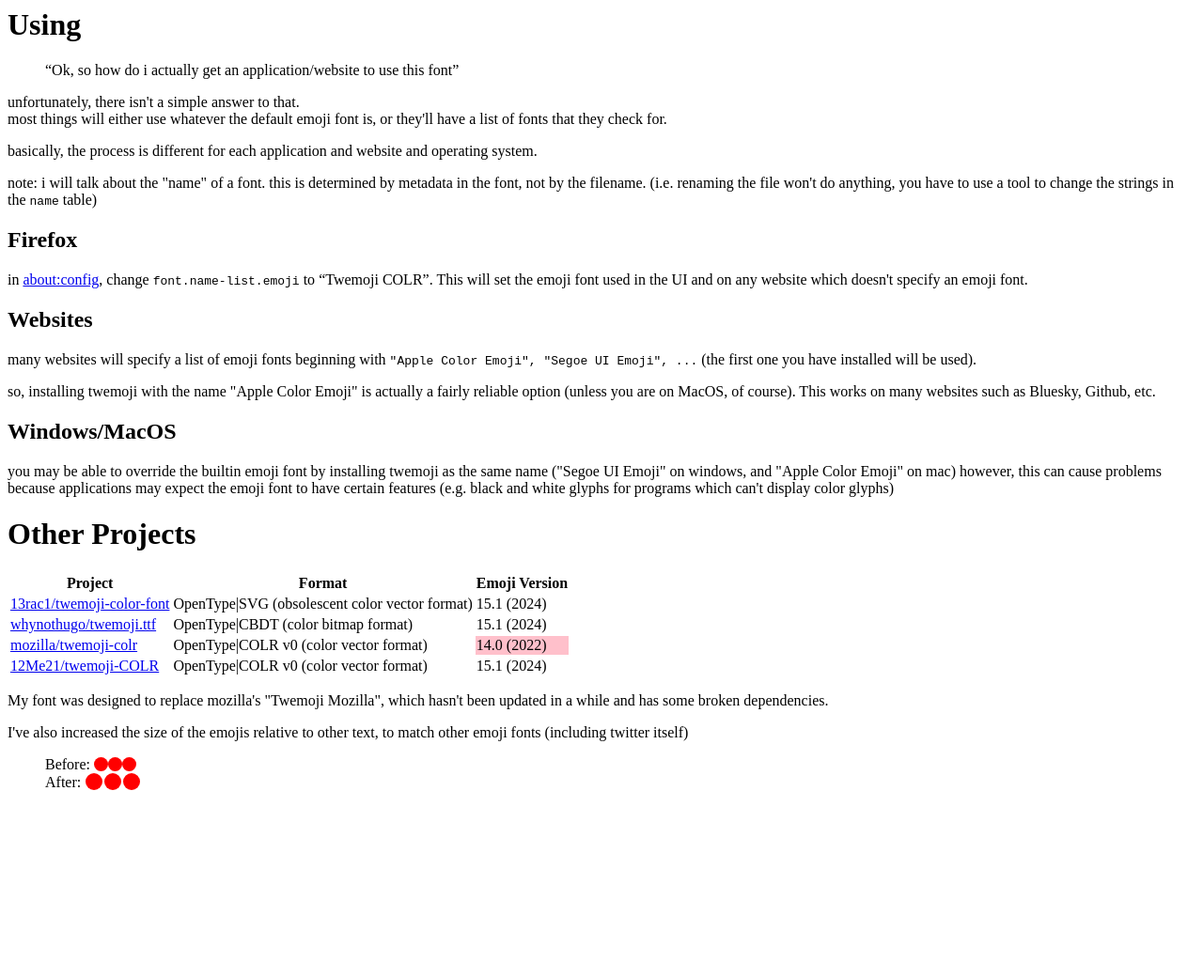
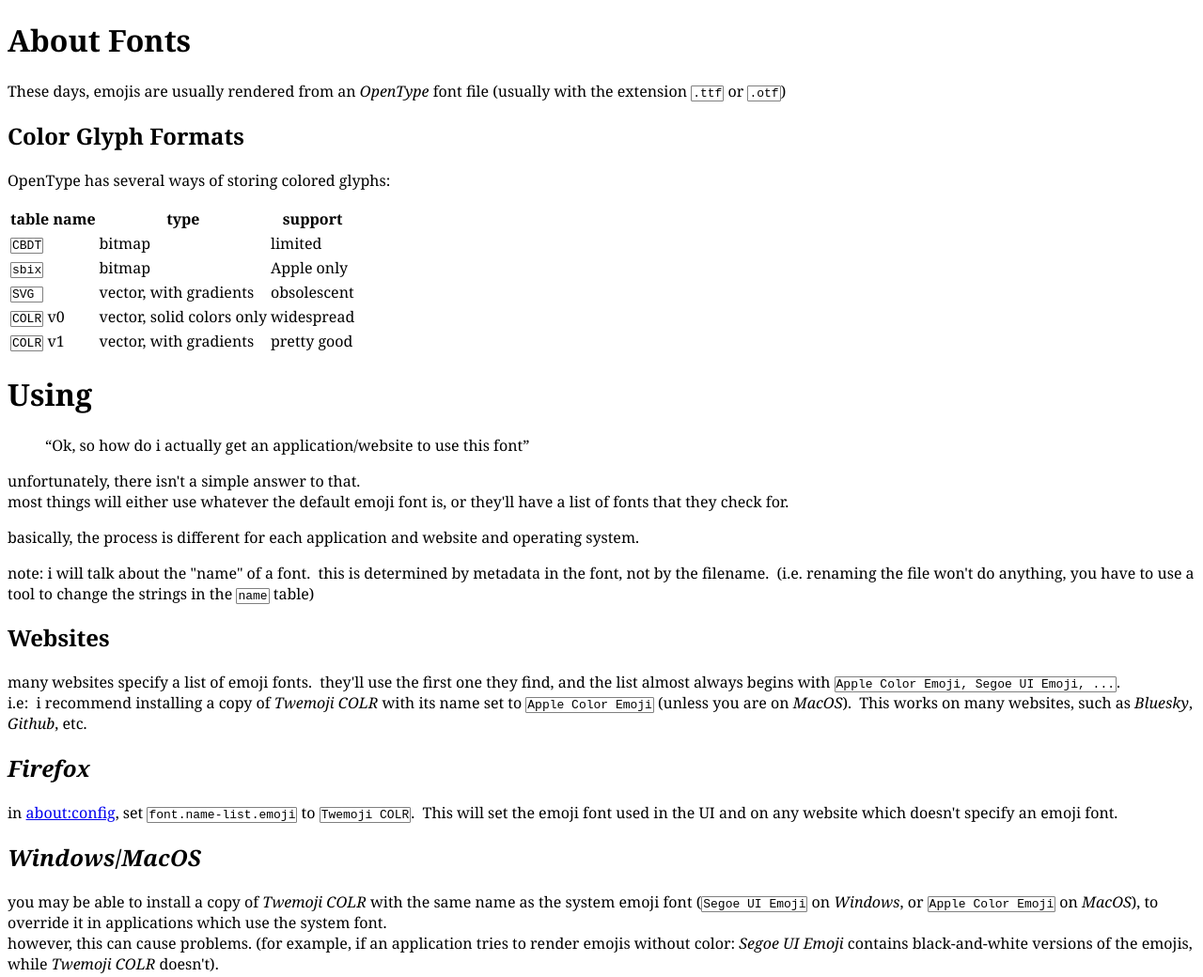
Before and after one commit to 12Me21/twemoji-COLR, a website: page readme.html in a window 1280 px wide. Shown: the top 1040 px of the page at 94% size. Before the commit the page ends 858 px from the top, so only its background shows below. Drawn offline with Linux system fonts and the light colour scheme.

Commit message:
more info readme

```diff
--- a/readme.html
+++ b/readme.html
@@ -1,3 +1,30 @@
+<!doctype html><meta charset=utf-8>
+<title>Twemoji COLR readme</title>
+<style>
+	code {
+		border: 1px solid gray;
+		padding: 0 1px;
+		border-radius: 1px;
+	}
+	body {
+		font-family: Georgia, serif;
+	}
+</style>
+
+<h1>About Fonts</h1>
+<p>These days, emojis are usually rendered from an <i>OpenType</i> font file (usually with the extension <code>.ttf</code> or <code>.otf</code>)
+
+<h2>Color Glyph Formats</h2>
+<p>OpenType has several ways of storing colored glyphs:
+<table>
+	<tr><th>table name<th>type<th>support</tr>
+	<tr><td><code>CBDT</code><td>bitmap<td>limited</tr>
+	<tr><td><code>sbix</code><td>bitmap<td>Apple only</tr>
+	<tr><td><code>SVG&nbsp;</code><td>vector, with gradients<td>obsolescent</tr>
+	<tr><td><code>COLR</code> v0<td>vector, solid colors only<td>widespread</tr>
+	<tr><td><code>COLR</code> v1<td>vector, with gradients<td>pretty good</tr>
+</table>
+
 <h1>Using</h1>
 
 <blockquote>“Ok, so how do i actually get an application/website to use this font”</blockquote>
@@ -7,17 +34,18 @@
 
 <p>basically, the process is different for each application and website and operating system.
 
-<p>note: i will talk about the "name" of a font. this is determined by metadata in the font, not by the filename. (i.e. renaming the file won't do anything, you have to use a tool to change the strings in the <code>name</code> table)
-
-<h2>Firefox</h2>
-<p>in <a href=about:config>about:config</a>, change <code>font.name-list.emoji</code> to <q>Twemoji COLR</q>.  This will set the emoji font used in the UI and on any website which doesn't specify an emoji font.
+<p>note: i will talk about the "name" of a font.&nbsp; this is determined by metadata in the font, not by the filename.&nbsp; (i.e. renaming the file won't do anything, you have to use a tool to change the strings in the <code>name</code> table)
 
 <h2>Websites</h2>
-<p>many websites will specify a list of emoji fonts beginning with <code>"Apple Color Emoji", "Segoe UI Emoji", ...</code> (the first one you have installed will be used).
-<p>so, installing twemoji with the name "Apple Color Emoji" is actually a fairly reliable option (unless you are on MacOS, of course). This works on many websites such as Bluesky, Github, etc.
+<p>many websites specify a list of emoji fonts.&nbsp; they'll use the first one they find, and the list almost always begins with <code>Apple Color Emoji, Segoe UI Emoji, ...</code>.<br>
+i.e:&nbsp; i recommend installing a copy of <i>Twemoji COLR</i> with its name set to <code>Apple Color Emoji</code> (unless you are on <i>MacOS</i>).&nbsp; This works on many websites, such as <i>Bluesky</i>, <i>Github</i>, etc.
 
-<h2>Windows/MacOS</h2>
-<p>you may be able to override the builtin emoji font by installing twemoji as the same name ("Segoe UI Emoji" on windows, and "Apple Color Emoji" on mac) however, this can cause problems because applications may expect the emoji font to have certain features (e.g. black and white glyphs for programs which can't display color glyphs)
+<h2><i>Firefox</i></h2>
+<p>in <a href=about:config>about:config</a>, set <code>font.name-list.emoji</code> to <code>Twemoji COLR</code>.&nbsp; This will set the emoji font used in the UI and on any website which doesn't specify an emoji font.
+
+<h2><i>Windows</i>/<i>MacOS</i></h2>
+<p>you may be able to install a copy of <i>Twemoji COLR</i> with the same name as the system emoji font (<code>Segoe UI Emoji</code> on <i>Windows</i>, or <code>Apple Color Emoji</code> on <i>MacOS</i>), to override it in applications which use the system font.<br>
+however, this can cause problems. (for example, if an application tries to render emojis without color: <i>Segoe UI Emoji</i> contains black-and-white versions of the emojis, while <i>Twemoji COLR</i> doesn't).
 
 <h1>Other Projects</h1>
 
```
